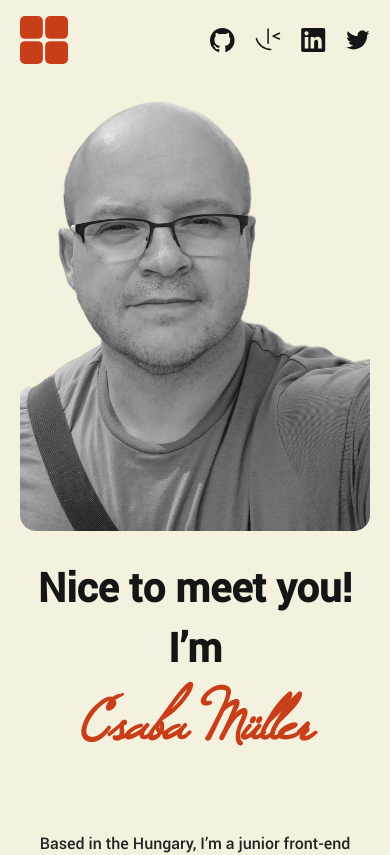
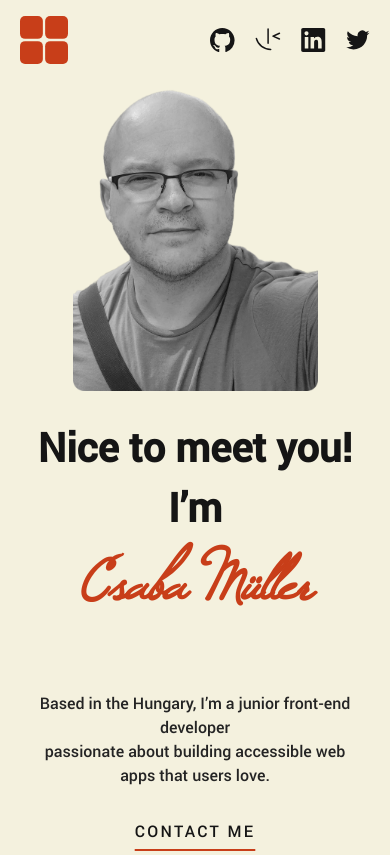
Before and after one commit to Csabooo/portfoilo-react, a React (Vite) app: page / in a window 390 px wide. Shown: the top 855 px of the page. Built offline with nearby package versions, Linux system fonts and the light colour scheme.

Commit message:
mobile version img fixed

```diff
--- a/src/components/Header.jsx
+++ b/src/components/Header.jsx
@@ -71,7 +71,7 @@ function Header() {
 
       <div className="md:relative">
         <img
-          className=" flex mx-auto max-w-full z-0 md:hidden"
+          className=" flex mx-auto max-w-[70%] z-0 md:hidden"
           src={image_profile_mobile}
           alt="profile-mobile"
         />
```
